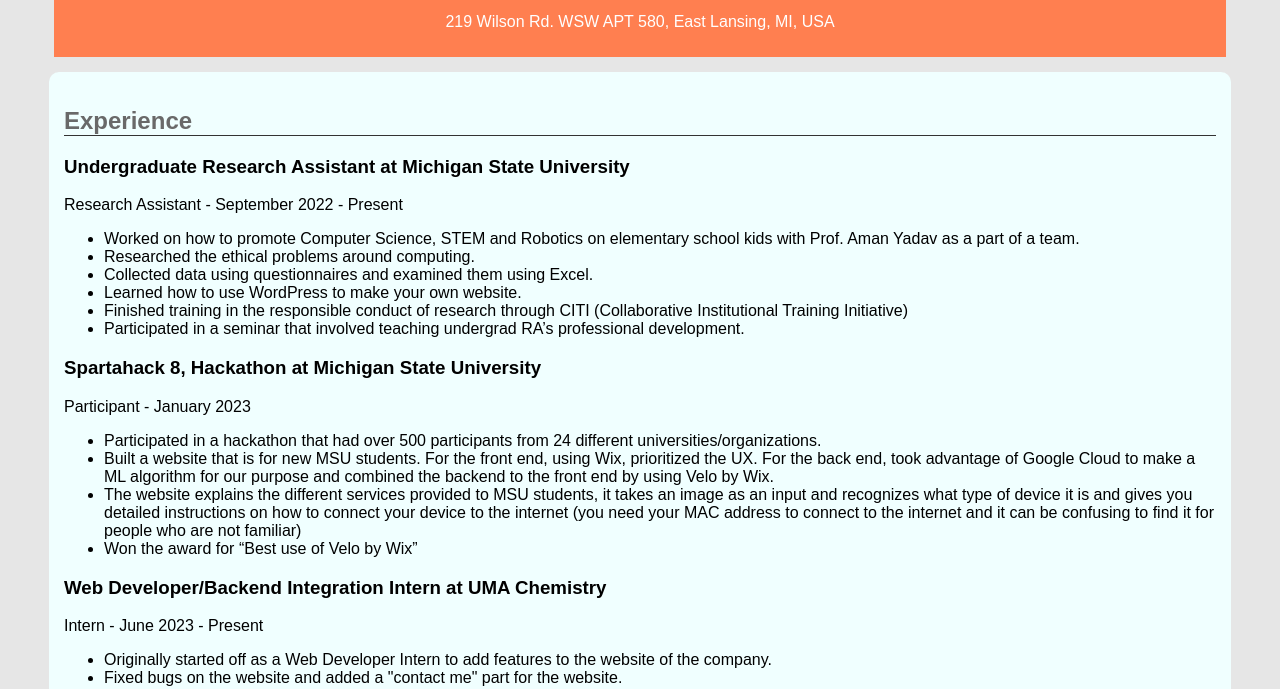
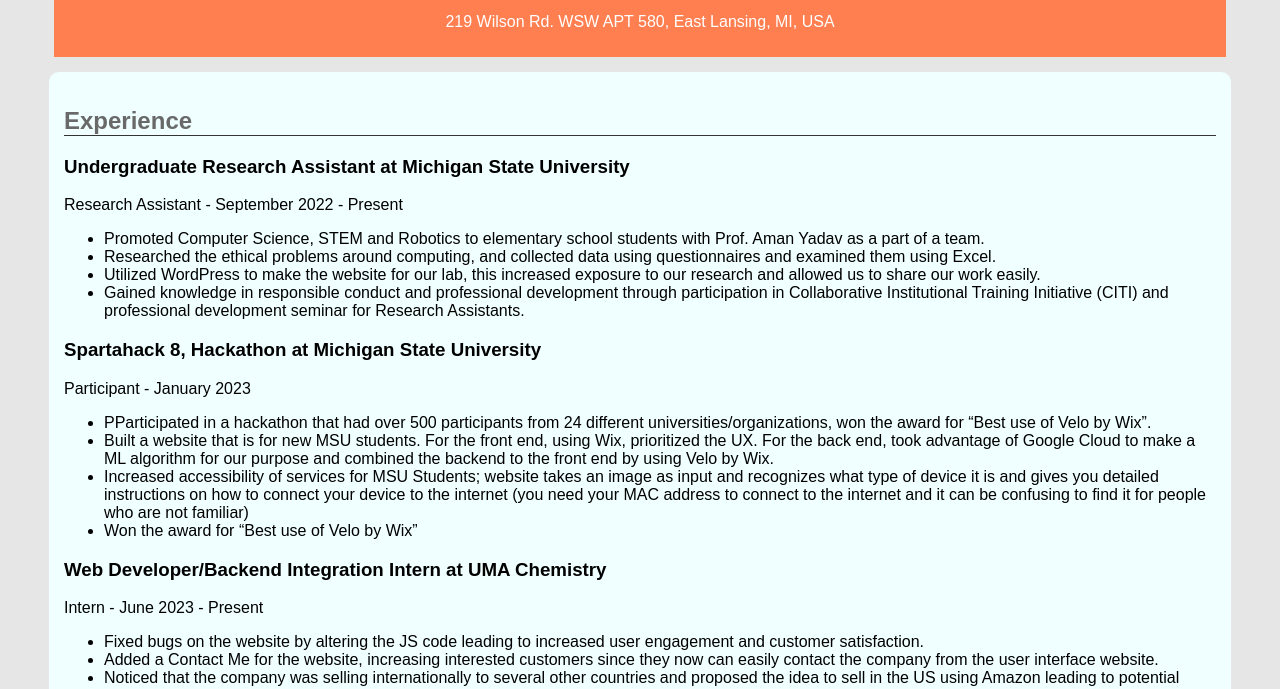
Before and after one commit to utemel02/Personal-Website, a plain HTML site: page index.html in a window 1280 px wide. Shown: the part 111-800 px from the top of the page. Drawn offline with Linux system fonts and the light colour scheme.

Commit message:
Update index.html

```diff
--- a/index.html
+++ b/index.html
@@ -18,39 +18,41 @@
             <h3>Undergraduate Research Assistant at Michigan State University</h3>
             <p>Research Assistant - September 2022 - Present</p>
             <ul>
-                <li>Worked on how to promote Computer Science, STEM and Robotics on elementary school kids with
-                    Prof. Aman Yadav as a part of a team.</li>
-                <li>Researched the ethical problems around computing.</li>
-                <li>Collected data using questionnaires and examined them using Excel.</li>
-                <li>Learned how to use WordPress to make your own website.</li>
-                <li>Finished training in the responsible conduct of research through CITI (Collaborative Institutional
-                    Training Initiative)</li>
-                <li>Participated in a seminar that involved teaching undergrad RA’s professional development.</li>
+                <li>Promoted Computer Science, STEM and Robotics to elementary school students with Prof. Aman Yadav as
+                    a part of a team.</li>
+                <li>Researched the ethical problems around computing, and collected data using questionnaires and examined
+                    them using Excel.</li>
+                <li>Utilized WordPress to make the website for our lab, this increased exposure to our research and allowed
+                    us to share our work easily.</li>
+                <li>Gained knowledge in responsible conduct and professional development through participation in Collaborative
+                    Institutional Training Initiative (CITI) and professional development seminar for Research Assistants.</li>
             </ul>
 
             <h3>Spartahack 8, Hackathon at Michigan State University</h3>
             <p>Participant - January 2023</p>
             <ul>
-                <li>Participated in a hackathon that had over 500 participants from 24 different universities/organizations.</li>
-                <li>Built a website that is for new MSU students. For the front end, using Wix, prioritized the UX. For
-                    the back end, took advantage of Google Cloud to make a ML algorithm for our purpose and combined
-                    the backend to the front end by using Velo by Wix.</li>
-                <li>The website explains the different services provided to MSU students, it takes an image as an input
-                    and recognizes what type of device it is and gives you detailed instructions on how to connect your
-                    device to the internet (you need your MAC address to connect to the internet and it can be confusing
-                    to find it for people who are not familiar)</li>
+                <li>PParticipated in a hackathon that had over 500 participants from 24 different universities/organizations,
+                    won the award for “Best use of Velo by Wix”.</li>
+                <li>Built a website that is for new MSU students. For the front end, using Wix, prioritized the UX. For the back
+                    end, took advantage of Google Cloud to make a ML algorithm for our purpose and combined the backend to the front
+                    end by using Velo by Wix.</li>
+                <li>Increased accessibility of services for MSU Students; website takes an image as input and recognizes what type of
+                     device it is and gives you detailed instructions on how to connect your device to the internet (you need your MAC
+                     address to connect to the internet and it can be confusing to find it for people who are not familiar)</li>
                 <li>Won the award for “Best use of Velo by Wix”</li>
             </ul>
 
             <h3>Web Developer/Backend Integration Intern at UMA Chemistry</h3>
             <p>Intern - June 2023 - Present</p>
             <ul>
-                <li>Originally started off as a Web Developer Intern to add features to the website of the company.</li>
-                <li>Fixed bugs on the website and added a "contact me" part for the website.</li>
-                <li>Noticed that the company was selling internationally to a couple other countries and proposed the
-                    idea to sell in the US using Amazon.</li>
-                <li>Set up a virtual store in Amazon USA to sell the products on Amazon in the US, also set up Amazon
-                    Turkey to sell directly from Turkey and connected the inventory backend to AWS systems.</li>
+                <li>Fixed bugs on the website by altering the JS code leading to increased user engagement and customer
+                    satisfaction.</li>
+                <li>Added a Contact Me for the website, increasing interested customers since they now can easily contact
+                    the company from the user interface website.</li>
+                <li>Noticed that the company was selling internationally to several other countries and proposed the idea to
+                    sell in the US using Amazon leading to potential higher revenue.</li>
+                <li>SBuilt a virtual store in Amazon USA to sell the products on Amazon in the US, also set up Amazon Turkey
+                    to sell directly from Turkey and connected the inventory backend to AWS systems.</li>
             </ul>
 
             <h3>Residential Assistant at Michigan State University </h3>
@@ -113,5 +115,19 @@
         </ul>
     </div>
 
+    <div class="section">
+        <h2>Relevant Coursework</h2>
+        <ul>
+            <li>Discrete Structures in Computer Science</li>
+            <li>Computer Organization and Architecture</li>
+            <li>Algorithms and Data Structures</li>
+            <li>Probability and Statistics for Engineering</li>
+            <li>Principles of Financial Accounting</li>
+            <li>Principles of Managerial Accounting</li>
+            <li> Business Analytics and Information Systems</li>
+            <li>Financial management</li>
+        </ul>
+    </div>
+
 </body>
 </html>
```
